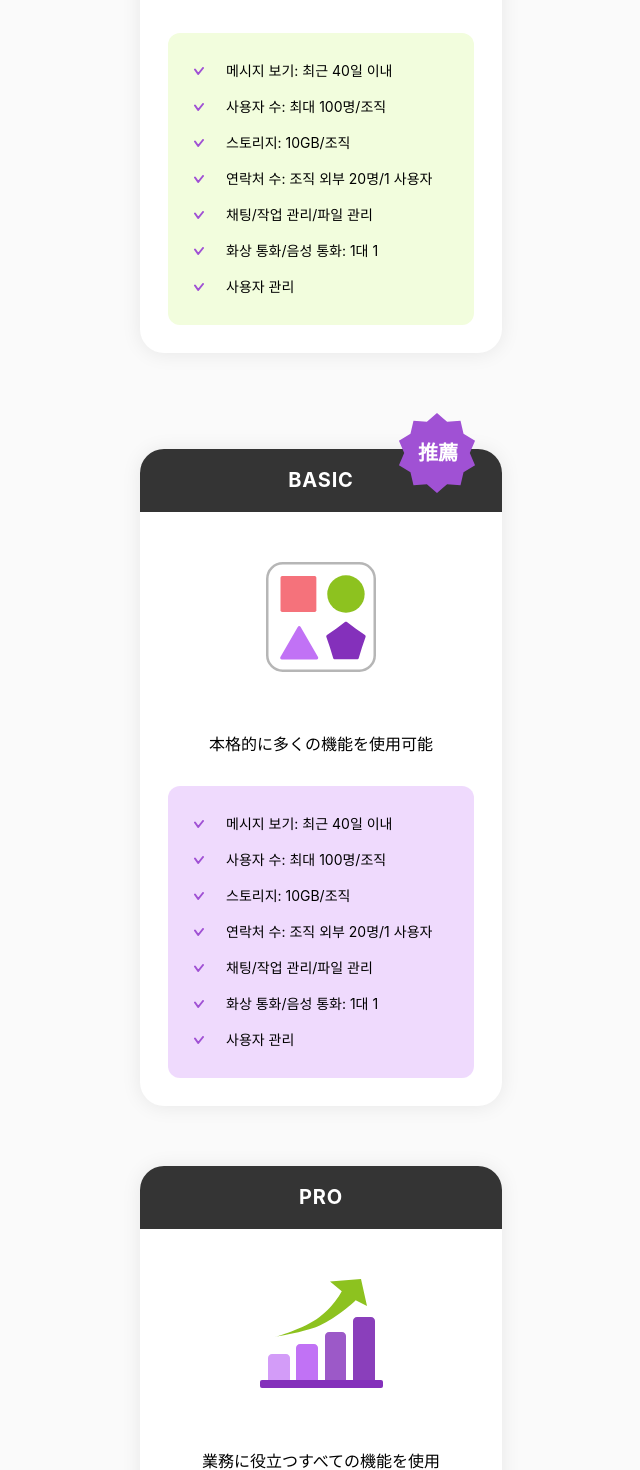
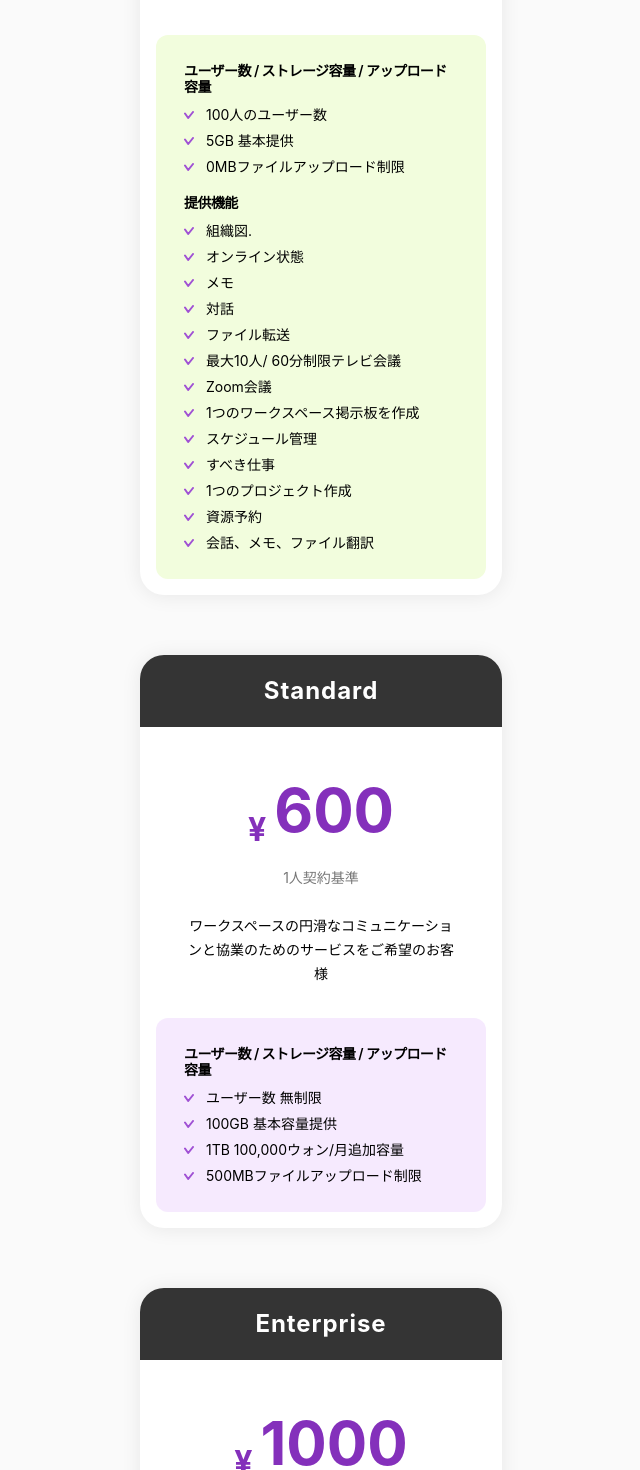
Before and after one commit to eunjin0212/schoolLine, a React (Vite) app: page /plan in a window 1280 px wide. Shown: the part 1060-2530 px from the top of the page, without its empty margins (319-959 px from the left). Built offline with nearby package versions, Linux system fonts and the light colour scheme; a web font is replaced by a local one.

Commit message:
✨ plan page 수정

```diff
--- a/src/assets/BasicPlan.tsx
+++ /dev/null
@@ -1,19 +0,0 @@
-export const BasicPlan_375 = ({ ...props }) => (
-  <svg {...props} width="66" height="66" viewBox="0 0 66 66" fill="none" xmlns="http://www.w3.org/2000/svg">
-    <rect x="1.28223" y="1.0166" width="63.6185" height="62.973" rx="9.0332" stroke="#B6B6B6" strokeWidth="1.46484" />
-    <ellipse cx="47.861" cy="19.0487" rx="11.0637" ry="10.954" fill="#8DC21F" />
-    <rect x="9.13867" y="8.55127" width="21.2054" height="20.9951" rx="0.976562" fill="#F5727B" />
-    <path d="M19.359 38.2953C19.7358 37.6491 20.6695 37.6491 21.0463 38.2953L31.3231 55.9188C31.7028 56.5698 31.2331 57.3873 30.4795 57.3873H9.9258C9.17217 57.3873 8.70255 56.5698 9.08219 55.9188L19.359 38.2953Z" fill="#C172F5" />
-    <path d="M47.2789 35.4555C47.6246 35.1987 48.0978 35.1987 48.4435 35.4555L53.714 39.3704L59.0926 43.116C59.4511 43.3657 59.6002 43.8232 59.4575 44.2362L57.3312 50.3926L55.3941 56.6184C55.2655 57.0319 54.8799 57.3113 54.4468 57.3047L47.8612 57.2047L41.2756 57.3047C40.8425 57.3113 40.4569 57.0319 40.3283 56.6184L38.3912 50.3926L36.2649 44.2362C36.1222 43.8232 36.2713 43.3657 36.6298 43.116L42.0084 39.3704L47.2789 35.4555Z" fill="#8430BB" />
-  </svg>
-)
-
-export const BasicPlan_640 = ({ ...props }) => (
-  <svg {...props} width="110" height="110" viewBox="0 0 110 110" fill="none" xmlns="http://www.w3.org/2000/svg">
-    <rect x="1.25" y="1.25" width="107.5" height="107.5" rx="15.4167" stroke="#B6B6B6" strokeWidth="2.5" />
-    <circle cx="79.9629" cy="32.0322" r="18.6992" fill="#8DC21F" />
-    <rect x="14.5156" y="14.1123" width="35.8401" height="35.8401" rx="1.66667" fill="#F5727B" />
-    <path d="M31.7724 64.9185C32.4139 63.8073 34.0177 63.8073 34.6592 64.9185L52.0149 94.9794C52.6564 96.0905 51.8545 97.4794 50.5715 97.4794H15.8601C14.5771 97.4794 13.7752 96.0905 14.4167 94.9794L31.7724 64.9185Z" fill="#C172F5" />
-    <path d="M78.9622 60.0522C79.5548 59.6075 80.3699 59.6075 80.9626 60.0522L89.8544 66.7232L98.9466 73.1183C99.5526 73.5446 99.8045 74.3197 99.5648 75.0208L95.9679 85.5389L92.6955 96.1623C92.4773 96.8704 91.8179 97.3495 91.0771 97.3381L79.9624 97.1676L68.8476 97.3381C68.1068 97.3495 67.4474 96.8704 67.2293 96.1623L63.9568 85.5389L60.36 75.0208C60.1202 74.3197 60.3721 73.5446 60.9781 73.1183L70.0704 66.7232L78.9622 60.0522Z" fill="#8430BB" />
-  </svg>
-)
--- a/src/assets/FreePlan.tsx
+++ /dev/null
@@ -1,19 +0,0 @@
-export const FreePlan_375 = ({ ...props }) => (
-  <svg {...props} width="94" height="76" viewBox="0 0 94 76" fill="none" xmlns="http://www.w3.org/2000/svg">
-    <ellipse cx="47.7311" cy="65.3394" rx="43.4162" ry="10.1832" fill="#D0B5E2" />
-    <path d="M53.6259 8.48719L6.06636 27.9896C2.94424 29.2698 1.46734 32.8319 2.76759 35.9458L13.3825 61.3663C14.6828 64.4801 18.2678 65.9665 21.3899 64.6863L66.5494 46.1681C69.2887 45.0448 70.8159 42.1243 70.1736 39.2375L64.5349 13.8942C64.1005 11.9418 62.7336 10.3208 60.8763 9.55559L58.3002 8.49419C56.8015 7.87669 55.1209 7.87417 53.6259 8.48719Z" fill="#CC454E" />
-    <path fillRule="evenodd" clipRule="evenodd" d="M8.42652 28.7791L55.9894 9.27533C57.4824 8.66311 59.1607 8.6648 60.6581 9.28003L78.7916 16.7308C81.9371 18.0232 83.436 21.6128 82.1318 24.7298L74.6132 42.6996C73.9923 44.1834 72.8059 45.3598 71.3129 45.972L23.7501 65.4758C20.628 66.756 17.0429 65.2696 15.7427 62.1558L5.12776 36.7353C3.8275 33.6214 5.30441 30.0593 8.42652 28.7791ZM72.7765 28.2901C74.8741 27.4299 75.8709 25.0475 75.0029 22.9689C74.1349 20.8902 71.7308 19.9024 69.6332 20.7626C67.5356 21.6227 66.5388 24.0051 67.4068 26.0838C68.2748 28.1624 70.6789 29.1502 72.7765 28.2901Z" fill="#F5727B" />
-    <path d="M29.2773 40.233L32.2608 43.2228L32.2529 39.0129L34.2367 38.1994L34.0458 43.5592L35.4241 42.994L35.8908 44.1117L34.0488 44.8671L34.3331 45.548L36.1751 44.7926L36.6418 45.9104L34.7998 46.6657L35.583 48.5414L33.6637 49.3284L32.8805 47.4528L30.8839 48.2715L30.4171 47.1538L32.4138 46.335L32.1294 45.6541L30.1328 46.4729L29.6661 45.3552L31.2376 44.7107L27.2807 41.0518L29.2773 40.233ZM48.7387 43.4155C44.5753 45.1227 40.7517 43.0632 38.4813 37.6261C36.2109 32.1889 37.4479 28.0542 41.6114 26.347C45.7748 24.6397 49.608 26.7222 51.8688 32.1364C54.1488 37.5965 52.9022 41.7082 48.7387 43.4155ZM47.5508 40.5707C49.483 39.7784 49.9492 37.4108 48.3264 33.589C46.7457 29.8036 44.7219 28.3765 42.7897 29.1688C40.8575 29.9611 40.4431 32.3881 42.0237 36.1735C43.6005 40.0141 45.6186 41.363 47.5508 40.5707Z" fill="white" />
-    <path d="M70.783 14.1674C71.8137 11.6951 74.2024 9.43283 77.4194 8.2161C82.6947 6.22087 88.1995 7.79269 89.7148 11.7268C91.23 15.661 88.1818 20.4677 82.9065 22.463C78.2276 24.2326 73.3682 23.1962 71.272 20.1942" stroke="#501D82" strokeWidth="2.03664" />
-  </svg>
-)
-
-export const FreePlan_640 = ({ ...props }) => (
-  <svg {...props} width="156" height="126" viewBox="0 0 156 126" fill="none" xmlns="http://www.w3.org/2000/svg">
-    <ellipse cx="80.1966" cy="108.619" rx="73.5833" ry="17.3793" fill="#D0B5E2" />
-    <path d="M90.149 11.607L9.63803 44.852C4.31499 47.05 1.78811 53.1444 3.9941 58.4641L21.9764 101.829C24.1824 107.148 30.2859 109.679 35.6089 107.481L112.035 75.923C116.708 73.9931 119.319 68.9906 118.228 64.0547L108.672 20.8044C107.938 17.4802 105.625 14.722 102.477 13.4161L98.1364 11.615C95.5793 10.5541 92.706 10.5512 90.149 11.607Z" fill="#CC454E" />
-    <path fillRule="evenodd" clipRule="evenodd" d="M13.6382 46.1993L94.1548 12.9521C96.7085 11.8976 99.5778 11.899 102.133 12.9561L132.852 25.6662C138.183 27.872 140.716 33.9787 138.505 39.2985L125.768 69.9529C124.709 72.5024 122.679 74.5266 120.126 75.5811L39.6091 108.828C34.2861 111.026 28.1826 108.496 25.9766 103.176L7.99428 59.8115C5.7883 54.4917 8.31518 48.3974 13.6382 46.1993ZM122.644 45.3883C126.199 43.9203 127.888 39.8544 126.417 36.3068C124.946 32.7592 120.871 31.0733 117.316 32.5413C113.761 34.0093 112.072 38.0753 113.543 41.6229C115.014 45.1705 119.088 46.8563 122.644 45.3883Z" fill="#F5727B" />
-    <path d="M48.8381 65.8748L53.9122 70.9775L53.9113 63.7799L57.2935 62.3834L56.9523 71.5473L59.3022 70.577L60.094 72.4865L56.9535 73.7833L57.4358 74.9466L60.5764 73.6498L61.3683 75.5593L58.2277 76.8561L59.5565 80.0606L56.2841 81.4118L54.9553 78.2073L51.5512 79.613L50.7594 77.7035L54.1635 76.2978L53.6811 75.1346L50.277 76.5402L49.4851 74.6307L52.1645 73.5243L45.434 67.2804L48.8381 65.8748ZM81.9854 71.2582C74.887 74.1893 68.3789 70.6795 64.527 61.3906C60.6751 52.1017 62.7949 45.0292 69.8934 42.098C76.9918 39.1669 83.5162 42.7159 87.3519 51.9656C91.22 61.2937 89.0839 68.327 81.9854 71.2582ZM79.9701 66.3982C83.2644 65.0379 84.0657 60.9887 81.3123 54.4595C78.6306 47.9926 75.1868 45.5586 71.8925 46.9189C68.5982 48.2792 67.8848 52.4297 70.5665 58.8967C73.2415 65.4582 76.6758 67.7585 79.9701 66.3982Z" fill="white" />
-    <path d="M119.265 21.286C121.012 17.0665 125.06 13.2056 130.513 11.129C139.453 7.72385 148.783 10.4064 151.351 17.1207C153.919 23.835 148.753 32.0385 139.812 35.4437C131.882 38.4639 123.646 36.6951 120.094 31.5717" stroke="#501D82" strokeWidth="3.47586" />
-  </svg>
-)
--- a/src/assets/ProPlan.tsx
+++ /dev/null
@@ -1,21 +0,0 @@
-export const ProPlan_375 = ({ ...props }) => (
-  <svg {...props} width="72" height="62" viewBox="0 0 72 62" fill="none" xmlns="http://www.w3.org/2000/svg">
-    <rect x="2.72705" y="56.1816" width="67.0909" height="4.36364" rx="1.09091" fill="#8430BB" />
-    <path d="M7.09082 44.1818C7.09082 42.9768 8.06765 42 9.27264 42H16.909C18.114 42 19.0908 42.9768 19.0908 44.1818V56.1818H7.09082V44.1818Z" fill="#C172F5" fillOpacity="0.7" />
-    <path d="M22.3638 38.7272C22.3638 37.5222 23.3406 36.5454 24.5456 36.5454H32.182C33.3869 36.5454 34.3638 37.5222 34.3638 38.7272V56.1818H22.3638V38.7272Z" fill="#C172F5" />
-    <path d="M38.1816 32.1818C38.1816 30.9768 39.1585 30 40.3635 30H47.4544C48.6594 30 49.6362 30.9768 49.6362 32.1818V56.1818H38.1816V32.1818Z" fill="#8430BB" fillOpacity="0.8" />
-    <path d="M53.4546 24.0002C53.4546 22.7952 54.4314 21.8184 55.6364 21.8184H63.2728C64.4778 21.8184 65.4546 22.7952 65.4546 24.0002V56.182H53.4546V24.0002Z" fill="#8A3FBB" />
-    <path d="M35.1819 21.8181C26.7274 28.3635 10.9092 32.7272 10.9092 32.7272C17.2482 31.3358 24.0928 30.4235 32.7274 27.5454C40.091 25.0908 51.2139 16.6236 54.8994 12.7423L61.091 15.8181L57.8183 1.09082L40.9092 2.45435L47.322 7.72708C47.322 7.72708 43.7349 15.1964 35.1819 21.8181Z" fill="#8DC21F" />
-  </svg>
-)
-
-export const ProPlan_640 = ({ ...props }) => (
-  <svg {...props} width="123" height="109" viewBox="0 0 123 109" fill="none" xmlns="http://www.w3.org/2000/svg">
-    <rect y="101" width="123" height="8" rx="2" fill="#8430BB" />
-    <path d="M8 79C8 76.7909 9.79086 75 12 75H26C28.2091 75 30 76.7909 30 79V101H8V79Z" fill="#C172F5" fillOpacity="0.7" />
-    <path d="M36 69C36 66.7909 37.7909 65 40 65H54C56.2091 65 58 66.7909 58 69V101H36V69Z" fill="#C172F5" />
-    <path d="M65 57C65 54.7909 66.7909 53 69 53H82C84.2091 53 86 54.7909 86 57V101H65V57Z" fill="#8430BB" fillOpacity="0.8" />
-    <path d="M93 42C93 39.7909 94.7909 38 97 38H111C113.209 38 115 39.7909 115 42V101H93V42Z" fill="#8A3FBB" />
-    <path d="M59.5 38C44 50 15 58 15 58C26.6216 55.4491 39.17 53.7767 55 48.5C68.5 44 88.8919 28.4769 95.6487 21.3611L107 27L101 0L70 2.49981L81.7568 12.1665C81.7568 12.1665 75.1805 25.8603 59.5 38Z" fill="#8DC21F" />
-  </svg>
-)
--- a/src/components/PlanCard.tsx
+++ b/src/components/PlanCard.tsx
@@ -1,75 +1,75 @@
-import { type ReactNode, Fragment, useEffect, useState } from 'react';
 import { ListCheck_375, ListCheck_640 } from '../assets/ListCheck';
 
 interface PlanCardProps {
   name: string;
-  titleIcon?: boolean;
   titleClass?: string;
-  icons: ReactNode[];
-  scopes: string[];
+  price: number;
+  scopes: { title: string, list: string[] }[];
   description: string;
   scopeClass?: string;
-  onClick: (arg: boolean) => void
-  value: boolean;
 }
 
-const PlanCard = ({ value, name, titleIcon, titleClass, icons, description, scopes, scopeClass, onClick }: PlanCardProps) => {
-  const [isClick, setIsClick] = useState(false)
-
-  useEffect(() => {
-
-    setIsClick(value)
-  }, [value])
-
+const PlanCard = ({ name, titleClass, price, description, scopes, scopeClass }: PlanCardProps) => {
   return (
     <div
-      onClick={() => onClick(!isClick)}
       className={[`
-        rounded-[14px] shadow-[0px_1px_11px_0px_#00000014] p-4 pt-[37px]
-        md:rounded-3xl md:shadow-[0px_1px_20px_0px_#00000014] md:p-7 md:pt-[63px]
-        relative w-full bg-white`,
-        isClick && 'before:rounded-[14px] md:before:rounded-3xl before:absolute before:w-full before:h-full before:top-0 before:left-0 before:border-[3px] before:border-purple-03',
-        titleIcon && 'mt-5 md:mt-9 xl:mt-0',
+        rounded-xl shadow-[0px_1px_11px_0px_#00000014]
+        md:rounded-3xl md:shadow-[0px_1px_20px_0px_#00000014]
+        overflow-hidden w-full bg-white flex flex-col`,
       ].join(' ')}
     >
-      {titleIcon && <strong className={`
-        w-12 h-12 text-xs leading-[14px] -top-5 right-3 bg-[url(/src/assets/images/recommendation_375.svg)]
-        md:w-20 md:h-20 md:text-xl md:leading-[23px] md:-top-9 md:right-6 md:bg-[url(/src/assets/images/recommendation_640.svg)]
-      text-white bg-no-repeat inline-flex items-center justify-center absolute z-10
-      `}>
-        推薦
-      </strong>}
       <strong className={[
-        `text-xs leading-[14px] h-[37px] rounded-t-[13px]
-        md:text-xl md:leading-[23px] md:h-[63px] md:rounded-t-3xl
-        flex justify-center items-center tracking-[0.04em] text-white bg-gray-10 absolute w-full left-0 top-0`,
+        `text-sm leading-4 py-3
+        md:text-2xl md:leading-7 md:py-[22px]
+        flex justify-center items-center tracking-[0.04em] text-white bg-gray-10`,
         titleClass
       ].join(' ')}>
         {name}
       </strong>
-      <div className='h-[76px] md:h-[126px] mx-auto mt-6 mb-5 md:mt-[50px] md:mb-[46px] w-fit'>
-        {icons.map((icon, idx) => <Fragment key={idx}>{icon}</Fragment>)}
-      </div>
+      <div className={`px-4 pb-4 flex flex-col h-full`}>
+        <strong className={`
+          text-[40px] leading-[48px] my-6
+          md:text-[60px] md:leading-[71px] md:mt-12
+          flex justify-center items-end md:gap-2 text-[#8430BB]
+        `}>
+          <span className='text-2xl md:text-[32px] block'>¥</span>{price}
+        </strong>
+        <p className={`text-xs leading-[14px] mb-3 md:text-sm md:leading-4 md:mb-7 text-center text-[#777777]`}>1人契約基準</p>
         <p className={`
-        text-xs leading-[12px] mb-[15px]
-        md:text-base md:leading-5 md:mb-8
+        text-xs leading-[14px] mb-4
+        md:text-sm md:leading-6 md:mb-8
+        lg:mx-[31px]
         font-medium text-center`}>{description}</p>
         <ul className={[`
-        rounded-lg py-3 px-4 bg-purple-02/[0.26]
-        md:rounded-xl md:py-5 md:px-[26px]`, scopeClass
+          rounded-lg p-3 gap-5
+          md:rounded-xl md:p-7
+        bg-purple-02/[0.15] flex flex-col flex-1`,
+          scopeClass
         ].join(' ')}>
           {scopes.map(scope =>
-          <li key={scope} className={`
-            text-[8px] leading-5 gap-3
-            md:text-sm md:leading-9 md:gap-[22px]
-            inline-flex items-center
+            <li key={scope.title}>
+              <p className={`
+                text-[10px] leading-3 mb-2
+                md:text-sm md:leading-4 md:mb-3
+                font-semibold -tracking-[0.04em]
+              `}>{scope.title}</p>
+              <div className='flex flex-col gap-[10px]'>
+                {scope.list.map((text) =>
+                  <div key={text} className={`
+                  text-[10px] leading-[11px] gap-3
+                  md:text-sm md:leading-4
+                  flex items-center
                   `}>
                     <ListCheck_375 className='block md:hidden' />
                     <ListCheck_640 className='hidden md:block' />
-            {scope}
+                    {text}
+                  </div>
+                )}
+              </div>
             </li>
           )}
         </ul>
+      </div>
     </div>
   )
 }
--- a/src/pages/Plan.tsx
+++ b/src/pages/Plan.tsx
@@ -1,80 +1,77 @@
-import { FreePlan_375, FreePlan_640 } from '../assets/FreePlan'
-import { BasicPlan_375, BasicPlan_640 } from '../assets/BasicPlan'
-import { ProPlan_375, ProPlan_640 } from '../assets/ProPlan'
 import PageHeaderSection from '../components/PageHeaderSection'
 import PlanCard from '../components/PlanCard'
 import ContactCard from '../components/ContactCard'
-import { useState } from 'react'
 
 const Plan = () => {
   const plans = [
     {
-      name: 'FREE' as const,
+      name: 'Free' as const,
       titleClass: '!bg-green-07',
-      description: '体験版として使用',
+      description: 'UCWORKSをテスト使用しようとする顧客企業として60日使用制限',
       scopeClass: '!bg-green-01',
-      icons: [
-        <FreePlan_375 className='block md:hidden' />,
-        <FreePlan_640 className='hidden md:block' />,
-      ],
+      price: 0,
       scopes: [
-        '메시지 보기: 최근 40일 이내',
-        '사용자 수: 최대 100명/조직',
-        '스토리지: 10GB/조직',
-        '연락처 수: 조직 외부 20명/1 사용자',
-        '채팅/작업 관리/파일 관리',
-        '화상 통화/음성 통화: 1대 1',
-        '사용자 관리',
+        {
+          title: 'ユーザー数 / ストレージ容量 / アップロード容量',
+          list: [
+            '100人のユーザー数',
+            '5GB 基本提供',
+            '0MBファイルアップロード制限',
+          ]
+        },
+        {
+          title: '提供機能',
+          list: [
+            '組織図.',
+            'オンライン状態',
+            'メモ',
+            '対話',
+            'ファイル転送',
+            '最大10人/ 60分制限テレビ会議',
+            'Zoom会議',
+            '1つのワークスペース掲示板を作成',
+            'スケジュール管理',
+            'すべき仕事',
+            '1つのプロジェクト作成',
+            '資源予約',
+            '会話、メモ、ファイル翻訳',
+          ]
+        }
       ],
     },
     {
-      name: 'BASIC' as const,
-      titleIcon: true,
-      description: '本格的に多くの機能を使用可能',
-      icons: [
-        <BasicPlan_375 className='block md:hidden' />,
-        <BasicPlan_640 className='hidden md:block' />,
-      ],
+      name: 'Standard' as const,
+      description: 'ワークスペースの円滑なコミュニケーションと協業のためのサービスをご希望のお客様',
+      price: 600,
       scopes: [
-        '메시지 보기: 최근 40일 이내',
-        '사용자 수: 최대 100명/조직',
-        '스토리지: 10GB/조직',
-        '연락처 수: 조직 외부 20명/1 사용자',
-        '채팅/작업 관리/파일 관리',
-        '화상 통화/음성 통화: 1대 1',
-        '사용자 관리',
+        {
+          title: 'ユーザー数 / ストレージ容量 / アップロード容量',
+          list: [
+            'ユーザー数 無制限',
+            '100GB 基本容量提供',
+            '1TB 100,000ウォン/月追加容量',
+            '500MBファイルアップロード制限',
+          ]
+        },
       ],
     },
     {
-      name: 'PRO' as const,
-      description: '業務に役立つすべての機能を使用',
-      icons: [
-        <ProPlan_375 className='block md:hidden' />,
-        <ProPlan_640 className='hidden md:block' />,
-      ],
+      name: 'Enterprise' as const,
+      description: '大容量でファイルを管理し、他システムとの連動を希望する顧客',
+      price: 1000,
       scopes: [
-        '메시지 보기: 최근 40일 이내',
-        '사용자 수: 최대 100명/조직',
-        '스토리지: 10GB/조직',
-        '연락처 수: 조직 외부 20명/1 사용자',
-        '채팅/작업 관리/파일 관리',
-        '화상 통화/음성 통화: 1대 1',
-        '사용자 관리',
+        {
+          title: 'ユーザー数/ ストレージ容量/ アップロード容量',
+          list: [
+            'ユーザー数 無制限',
+            '1TB 基本 容量 提供',
+            '1TB 100,000ウォン/月追加容量',
+            'ファイルアップロード容量無制限',
+          ]
+        },
       ],
     }
   ]
-
-  const initClick = {
-    FREE: false,
-    BASIC: false,
-    PRO: false,
-  }
-
-  const [isClick, setIsClick] = useState({ ...initClick })
-
-  const handleClick = (val: boolean, name: keyof typeof isClick) => {
-    setIsClick(() => ({ ...initClick, [name]: val }))
-  }
 
   return (<main>
     <PageHeaderSection title='利用プラン'>
@@ -100,10 +97,10 @@ const Plan = () => {
     <section className='pt-[60px] md:pt-[100px]'>
       <div
         className={`
-          w-[343px] px-16 py-12 rounded-3xl gap-[35px]
+          w-[343px] p-11 rounded-3xl gap-[35px]
           md:w-[584px] md:px-28 md:py-20 md:rounded-[44px] md:gap-[60px]
           lg:w-[784px] lg:px-[211px] lg:py-20
-          xl:w-[1360px] xl:flex-row xl:gap-8 xl:py-20 xl:px-[108px]
+          xl:w-[1360px] xl:flex-row xl:gap-8 xl:py-[88px] xl:px-[108px]
           bg-gray-01 flex flex-col mx-auto
         `}
       >
@@ -111,8 +108,6 @@ const Plan = () => {
           <PlanCard
             {...plan}
             key={plan.name}
-            value={isClick[plan.name]}
-            onClick={(val) => handleClick(val, plan.name)}
           />
         ))}
       </div>
```
Lines whose indentation alone changed are shown as unchanged.
